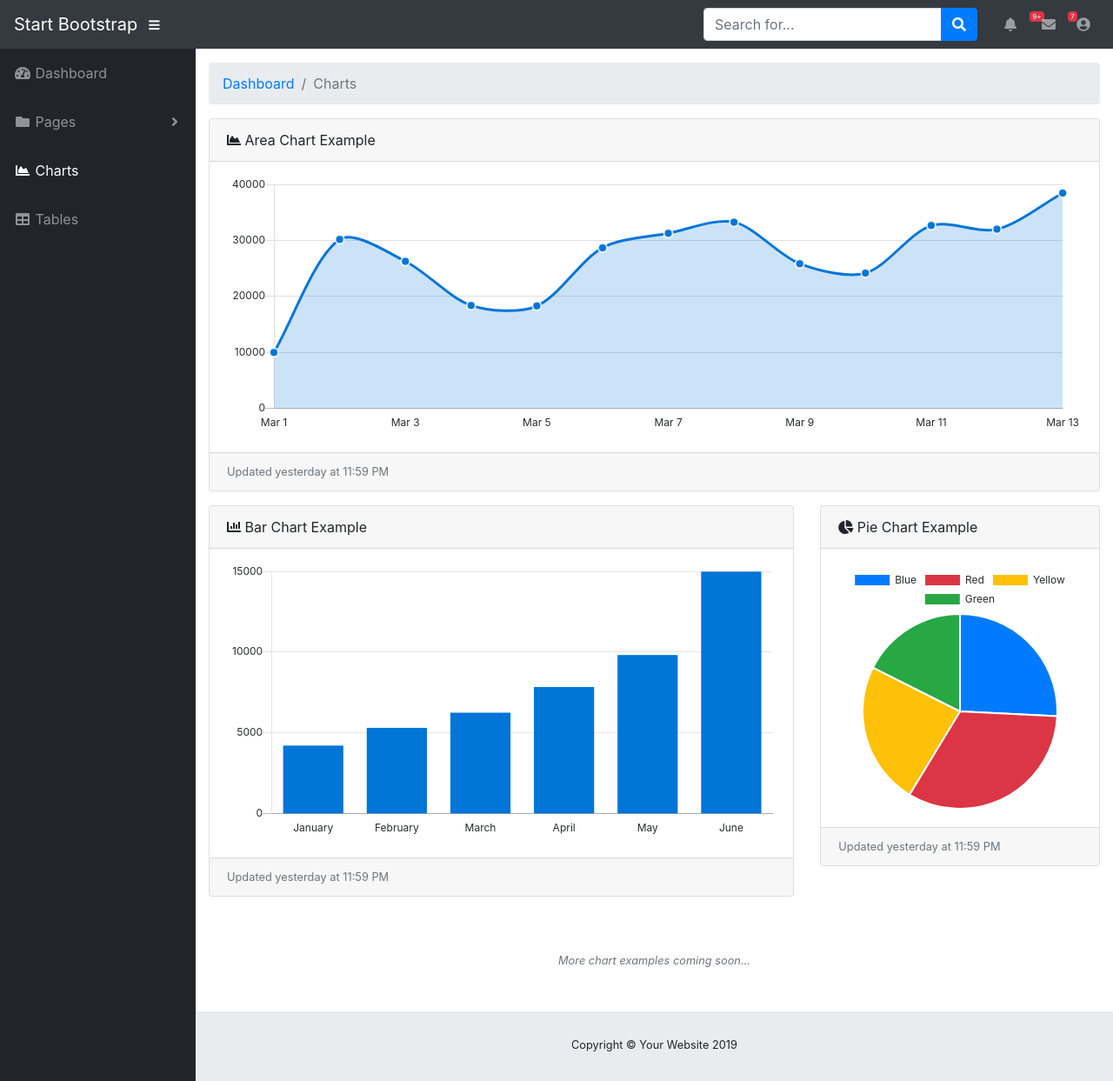
After one commit to assenadamas/tokobaju, a CodeIgniter app: page /webgudang/index.php/admin/charts/index in a window 1280 px wide. The commit adds this page. Shown: the whole page at 87% size. Run offline with CodeIgniter, Linux system fonts and the light colour scheme.

Commit message:
Charts Demo

```diff
--- /dev/null
+++ b/application/controllers/admin/Charts.php
@@ -0,0 +1,19 @@
+<?php
+defined('BASEPATH') OR exit('No direct script access allowed');
+
+class Charts extends CI_Controller {
+	public function __construct()
+	{
+		parent::__construct();
+	}
+
+	public function index()
+	{
+        // load view admin/overview.php
+		$this->load->view("admin/Charts");
+	}
+
+}
+
+/* End of file Charts.php */
+/* Location: ./application/controllers/admin/Charts.php */ ?>
--- /dev/null
+++ b/application/views/admin/charts.php
@@ -0,0 +1,240 @@
+<!DOCTYPE html>
+<html lang="en">
+
+<head>
+
+  <meta charset="utf-8">
+  <meta http-equiv="X-UA-Compatible" content="IE=edge">
+  <meta name="viewport" content="width=device-width, initial-scale=1, shrink-to-fit=no">
+  <meta name="description" content="">
+  <meta name="author" content="">
+
+  <title>SB Admin - Charts</title>
+
+  <!-- Custom fonts for this template-->
+  <link href="<?php echo base_url('assets/fontawesome-free/css/all.min.css') ?>" rel="stylesheet" type="text/css">
+
+  <!-- Page level plugin CSS-->
+  <link href="<?php echo base_url('assets/datatables/dataTables.bootstrap4.css') ?>" rel="stylesheet">
+
+  <!-- Custom styles for this template-->
+  <link href="<?php echo base_url('css/sb-admin.css') ?>" rel="stylesheet">
+
+</head>
+
+<body id="page-top">
+
+  <nav class="navbar navbar-expand navbar-dark bg-dark static-top">
+
+    <a class="navbar-brand mr-1" href="index.html">Start Bootstrap</a>
+
+    <button class="btn btn-link btn-sm text-white order-1 order-sm-0" id="sidebarToggle" href="#">
+      <i class="fas fa-bars"></i>
+    </button>
+
+    <!-- Navbar Search -->
+    <form class="d-none d-md-inline-block form-inline ml-auto mr-0 mr-md-3 my-2 my-md-0">
+      <div class="input-group">
+        <input type="text" class="form-control" placeholder="Search for..." aria-label="Search" aria-describedby="basic-addon2">
+        <div class="input-group-append">
+          <button class="btn btn-primary" type="button">
+            <i class="fas fa-search"></i>
+          </button>
+        </div>
+      </div>
+    </form>
+
+    <!-- Navbar -->
+    <ul class="navbar-nav ml-auto ml-md-0">
+      <li class="nav-item dropdown no-arrow mx-1">
+        <a class="nav-link dropdown-toggle" href="#" id="alertsDropdown" role="button" data-toggle="dropdown" aria-haspopup="true" aria-expanded="false">
+          <i class="fas fa-bell fa-fw"></i>
+          <span class="badge badge-danger">9+</span>
+        </a>
+        <div class="dropdown-menu dropdown-menu-right" aria-labelledby="alertsDropdown">
+          <a class="dropdown-item" href="#">Action</a>
+          <a class="dropdown-item" href="#">Another action</a>
+          <div class="dropdown-divider"></div>
+          <a class="dropdown-item" href="#">Something else here</a>
+        </div>
+      </li>
+      <li class="nav-item dropdown no-arrow mx-1">
+        <a class="nav-link dropdown-toggle" href="#" id="messagesDropdown" role="button" data-toggle="dropdown" aria-haspopup="true" aria-expanded="false">
+          <i class="fas fa-envelope fa-fw"></i>
+          <span class="badge badge-danger">7</span>
+        </a>
+        <div class="dropdown-menu dropdown-menu-right" aria-labelledby="messagesDropdown">
+          <a class="dropdown-item" href="#">Action</a>
+          <a class="dropdown-item" href="#">Another action</a>
+          <div class="dropdown-divider"></div>
+          <a class="dropdown-item" href="#">Something else here</a>
+        </div>
+      </li>
+      <li class="nav-item dropdown no-arrow">
+        <a class="nav-link dropdown-toggle" href="#" id="userDropdown" role="button" data-toggle="dropdown" aria-haspopup="true" aria-expanded="false">
+          <i class="fas fa-user-circle fa-fw"></i>
+        </a>
+        <div class="dropdown-menu dropdown-menu-right" aria-labelledby="userDropdown">
+          <a class="dropdown-item" href="#">Settings</a>
+          <a class="dropdown-item" href="#">Activity Log</a>
+          <div class="dropdown-divider"></div>
+          <a class="dropdown-item" href="#" data-toggle="modal" data-target="#logoutModal">Logout</a>
+        </div>
+      </li>
+    </ul>
+
+  </nav>
+
+  <div id="wrapper">
+
+    <!-- Sidebar -->
+    <ul class="sidebar navbar-nav">
+      <li class="nav-item">
+        <a class="nav-link" href="index.html">
+          <i class="fas fa-fw fa-tachometer-alt"></i>
+          <span>Dashboard</span>
+        </a>
+      </li>
+      <li class="nav-item dropdown">
+        <a class="nav-link dropdown-toggle" href="#" id="pagesDropdown" role="button" data-toggle="dropdown" aria-haspopup="true" aria-expanded="false">
+          <i class="fas fa-fw fa-folder"></i>
+          <span>Pages</span>
+        </a>
+        <div class="dropdown-menu" aria-labelledby="pagesDropdown">
+          <h6 class="dropdown-header">Login Screens:</h6>
+          <a class="dropdown-item" href="login.html">Login</a>
+          <a class="dropdown-item" href="register.html">Register</a>
+          <a class="dropdown-item" href="forgot-password.html">Forgot Password</a>
+          <div class="dropdown-divider"></div>
+          <h6 class="dropdown-header">Other Pages:</h6>
+          <a class="dropdown-item" href="404.html">404 Page</a>
+          <a class="dropdown-item" href="blank.html">Blank Page</a>
+        </div>
+      </li>
+      <li class="nav-item active">
+        <a class="nav-link" href="charts.html">
+          <i class="fas fa-fw fa-chart-area"></i>
+          <span>Charts</span></a>
+      </li>
+      <li class="nav-item">
+        <a class="nav-link" href="tables.html">
+          <i class="fas fa-fw fa-table"></i>
+          <span>Tables</span></a>
+      </li>
+    </ul>
+
+    <div id="content-wrapper">
+
+      <div class="container-fluid">
+
+        <!-- Breadcrumbs-->
+        <ol class="breadcrumb">
+          <li class="breadcrumb-item">
+            <a href="#">Dashboard</a>
+          </li>
+          <li class="breadcrumb-item active">Charts</li>
+        </ol>
+
+        <!-- Area Chart Example-->
+        <div class="card mb-3">
+          <div class="card-header">
+            <i class="fas fa-chart-area"></i>
+            Area Chart Example</div>
+          <div class="card-body">
+            <canvas id="myAreaChart" width="100%" height="30"></canvas>
+          </div>
+          <div class="card-footer small text-muted">Updated yesterday at 11:59 PM</div>
+        </div>
+
+        <div class="row">
+          <div class="col-lg-8">
+            <div class="card mb-3">
+              <div class="card-header">
+                <i class="fas fa-chart-bar"></i>
+                Bar Chart Example</div>
+              <div class="card-body">
+                <canvas id="myBarChart" width="100%" height="50"></canvas>
+              </div>
+              <div class="card-footer small text-muted">Updated yesterday at 11:59 PM</div>
+            </div>
+          </div>
+          <div class="col-lg-4">
+            <div class="card mb-3">
+              <div class="card-header">
+                <i class="fas fa-chart-pie"></i>
+                Pie Chart Example</div>
+              <div class="card-body">
+                <canvas id="myPieChart" width="100%" height="100"></canvas>
+              </div>
+              <div class="card-footer small text-muted">Updated yesterday at 11:59 PM</div>
+            </div>
+          </div>
+        </div>
+
+        <p class="small text-center text-muted my-5">
+          <em>More chart examples coming soon...</em>
+        </p>
+
+      </div>
+      <!-- /.container-fluid -->
+
+      <!-- Sticky Footer -->
+      <footer class="sticky-footer">
+        <div class="container my-auto">
+          <div class="copyright text-center my-auto">
+            <span>Copyright © Your Website 2019</span>
+          </div>
+        </div>
+      </footer>
+
+    </div>
+    <!-- /.content-wrapper -->
+
+  </div>
+  <!-- /#wrapper -->
+
+  <!-- Scroll to Top Button-->
+  <a class="scroll-to-top rounded" href="#page-top">
+    <i class="fas fa-angle-up"></i>
+  </a>
+
+  <!-- Logout Modal-->
+  <div class="modal fade" id="logoutModal" tabindex="-1" role="dialog" aria-labelledby="exampleModalLabel" aria-hidden="true">
+    <div class="modal-dialog" role="document">
+      <div class="modal-content">
+        <div class="modal-header">
+          <h5 class="modal-title" id="exampleModalLabel">Ready to Leave?</h5>
+          <button class="close" type="button" data-dismiss="modal" aria-label="Close">
+            <span aria-hidden="true">×</span>
+          </button>
+        </div>
+        <div class="modal-body">Select "Logout" below if you are ready to end your current session.</div>
+        <div class="modal-footer">
+          <button class="btn btn-secondary" type="button" data-dismiss="modal">Cancel</button>
+          <a class="btn btn-primary" href="login.html">Logout</a>
+        </div>
+      </div>
+    </div>
+  </div>
+
+  <!-- Bootstrap core JavaScript-->
+  <script src="<?php echo base_url('assets/jquery/jquery.min.js') ?>"></script>
+  <script src="<?php echo base_url('assets/bootstrap/js/bootstrap.bundle.min.js') ?>"></script>
+
+  <!-- Core plugin JavaScript-->
+  <script src="<?php echo base_url('assets/jquery-easing/jquery.easing.min.js') ?>"></script>
+
+  <!-- Page level plugin JavaScript-->
+  <script src="<?php echo base_url('assets/chart.js/Chart.min.js') ?>"></script>
+
+  <!-- Custom scripts for all pages-->
+  <script src="<?php echo base_url('js/sb-admin.min.js') ?>"></script>
+
+  <!-- Demo scripts for this page-->
+  <script src="<?php echo base_url('js/demo/chart-area-demo.js') ?>"></script>
+  <script src="<?php echo base_url('js/demo/chart-bar-demo.js') ?>"></script>
+  <script src="<?php echo base_url('js/demo/chart-pie-demo.js') ?>"></script>
+
+</body>
+
+</html>
```
Also changed, not shown: application/views/admin/_partials/sidebar.php (+10 -0 lines).
